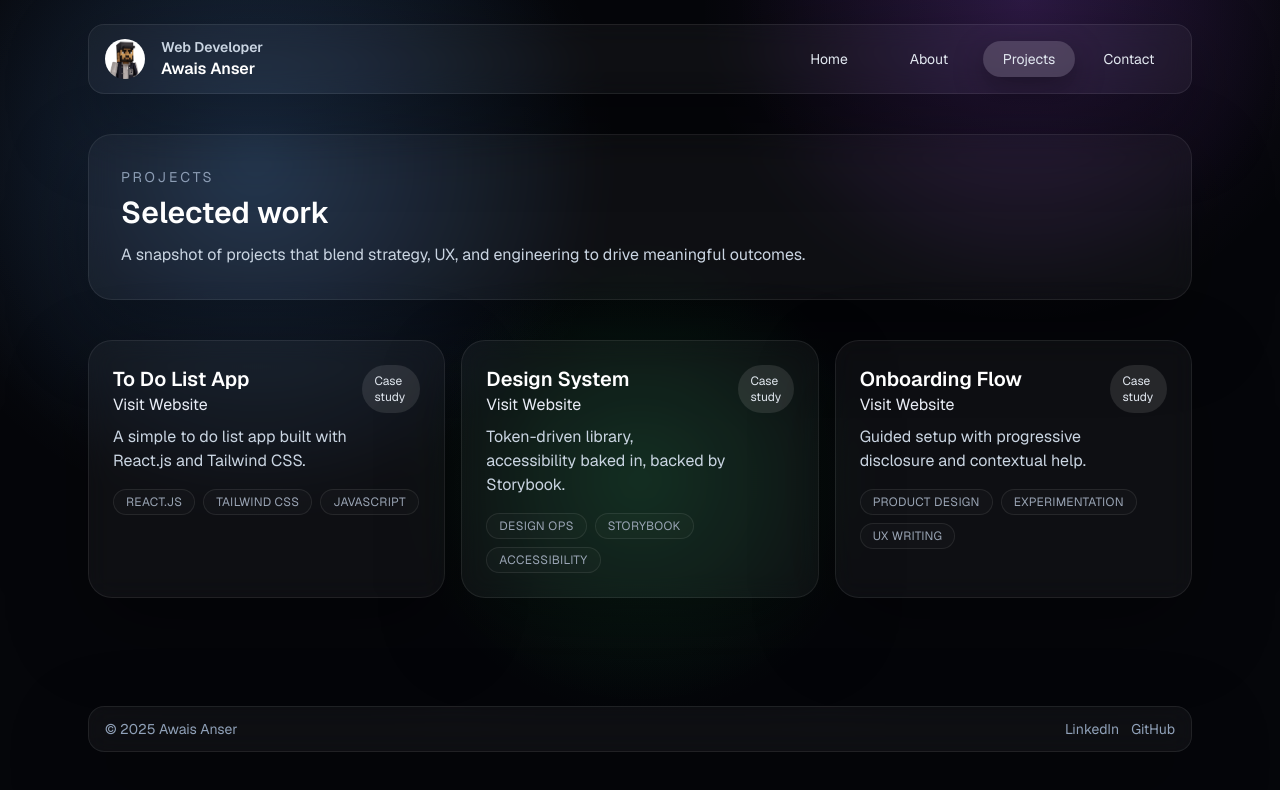
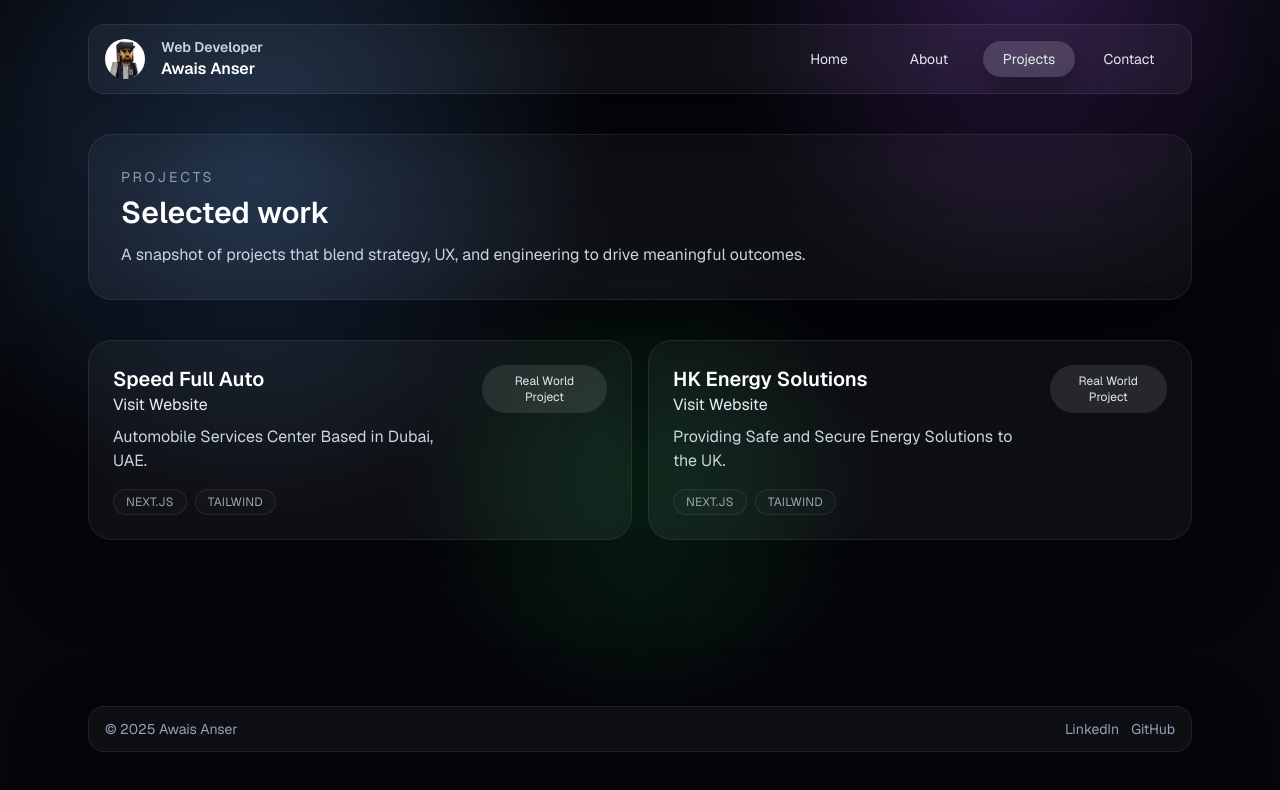
Before and after one commit to awai5an5er/Portfolio, a Next.js app: page /projects in a window 1280 px wide. Shown: the top 790 px of the page. Built offline with nearby package versions, Linux system fonts and the light colour scheme.

Commit message:
content change in projects

```diff
--- a/src/app/projects/page.tsx
+++ b/src/app/projects/page.tsx
@@ -1,22 +1,14 @@
 const projects = [
   {
-    title: "To Do List App",
-    summary: "A simple to do list app built with React.js and Tailwind CSS.",
-    link: "https://7odo-task-list.netlify.app/",
-
-    tags: ["React.js", "Tailwind CSS", "JavaScript"],
-  },
-
-  {
-    title: "Design System",
-    summary: "Token-driven library, accessibility baked in, backed by Storybook.",
-    tags: ["Design Ops", "Storybook", "Accessibility"],
+    title: "Speed Full Auto ",
+    summary: "Automobile Services Center Based in Dubai, UAE.",
+    link: "https://speedfullauto.com",
+    tags: ["Next.js", "Tailwind"],
   },
   {
-    title: "Onboarding Flow",
-    summary: "Guided setup with progressive disclosure and contextual help.",
-    impact: "Reduced time-to-value by 32% and lowered support tickets.",
-    tags: ["Product design", "Experimentation", "UX writing"],
+    title: "HK Energy Solutions",
+    summary: "Providing Safe and Secure Energy Solutions to the UK.",
+    tags: ["Next.js", "Tailwind"],
   },
 ];
 
@@ -41,8 +33,8 @@ export default function ProjectsPage() {
                 <a href={project.link} target="_blank" rel="noopener noreferrer" className="text-sky-300 hover:text-white hover:underline">Visit Website</a>
                 <p className="mt-2 text-slate-300">{project.summary}</p>
               </div>
-              <span className="rounded-full bg-white/10 px-3 py-2 text-xs text-slate-200">
-                Case study
+              <span className="rounded-full bg-white/10 px-3 items-center justify-center text-center py-2 text-xs text-slate-200">
+                Real World Project
               </span>
             </div>
 
```
